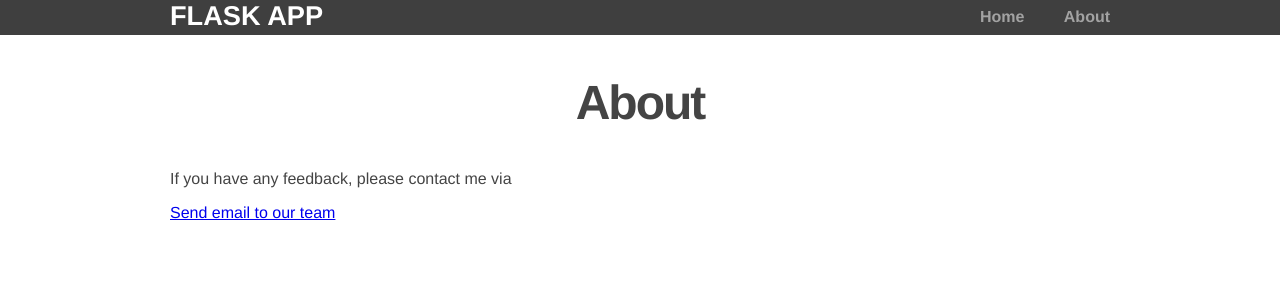
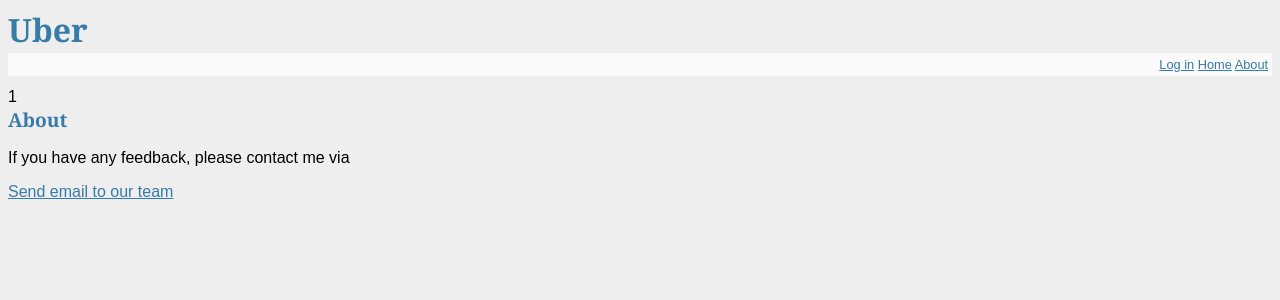
Before and after one commit to itamsvtd/ULocation, a Flask app: template app/templates/about.html in a window 1280 px wide. Shown: the top 300 px of the page. Run offline with Flask 2, Linux system fonts and the light colour scheme; the template is opened without the code that fills it, so the values that code supplies are empty.

Commit message:
edit css

```diff
--- a/app/flaskr.py
+++ b/app/flaskr.py
@@ -71,6 +71,10 @@
             return redirect(url_for('show_location'))
     return render_template('login.html', error=error)
 
+@app.route('/about')
+def about():
+  return render_template('about.html')
+
 @app.route('/logout')
 def logout():
     session.pop('logged_in', None)
--- a/app/static/css/style.css
+++ b/app/static/css/style.css
@@ -4,8 +4,7 @@
 h1              { border-bottom: 2px solid #eee; }
 h2              { font-size: 1.2em; }
 h4, 			{ color : #432312;}
-.page           { margin: 2em auto; width: 35em; border: 5px solid #ccc;
-                  padding: 0.8em; background: white; }
+
 .entries        { list-style: none; margin: 0; padding: 0; }
 .entries li     { margin: 0.8em 1.2em; }
 .entries li h2  { margin-left: -1em; }
@@ -16,16 +15,3 @@
 .flash          { background: #CEE5F5; padding: 0.5em;
                   border: 1px solid #AACBE2; }
 .error          { background: #F0D6D6; padding: 0.5em; }
-
-
-div#wrapper {
-	width:25%; //for illustration only
-	clear:both;
-}
-div#button1 {
-	float:left;
-}
-div#button2 {
-	float:right;
-	display:inline;
-}
--- a/app/templates/about.html
+++ b/app/templates/about.html
@@ -1,6 +1,6 @@
 {% extends "layout.html" %}
 
-{% block content %}
+{% block body %}1
   <h2>About</h2>
   <p> If you have any feedback, please contact me via </p>
   <a href="mailto:vthanhduc92@gmail.com">Send email to our team</a>
--- a/app/templates/layout.html
+++ b/app/templates/layout.html
@@ -1,25 +1,24 @@
-<!DOCTYPE html>
 <html>
-  <head>
-    <title>Flask</title>
-    <strong><link rel="stylesheet" href="{{ url_for('static', filename='css/main.css') }}"></strong>
-  </head>
-  <body>
-    <header>
-      <div class="container">
-        <h1 class="logo">Flask App</h1>
-          <strong><nav>
-        <ul class="menu">
-         <li><a href="{{ url_for('home') }}">Home</a></li>
-         <li><a href="{{ url_for('about') }}">About</a></li>
-        </ul>
-      </nav></strong>
-      </div>
-    </header>
+<body>
 
-    <div class="container">
-      {% block content %}
-      {% endblock %}
-    </div>
-  </body>
+<link rel=stylesheet type=text/css href="{{ url_for('static', filename='css/style.css') }}">
+<div class=page>
+  <h1>Uber</h1>
+  <div class=metanav>
+  {% if not session.logged_in %}
+    <a href="{{ url_for('login') }}">Log in</a>
+    <a href="{{ url_for('show_location') }}">Home</a>
+    <a href="{{ url_for('about') }}">About</a>
+  {% else %}
+    <a href="{{ url_for('logout') }}">Log out</a>
+    <a href="{{ url_for('show_location') }}">Home</a>
+    <a href="{{ url_for('about') }}">About</a>
+  {% endif %}
+  </div>
+  {% for message in get_flashed_messages() %}
+    <div class=flash>{{ message }}</div>
+  {% endfor %}
+  {% block body %}{% endblock %}
+</div>
+</body>
 </html>
--- a/app/templates/login.html
+++ b/app/templates/login.html
@@ -1,4 +1,4 @@
-{% extends "layout2.html" %}
+{% extends "layout.html" %}
 {% block body %}
   <h2>Login</h2>
   {% if error %}<p class=error><strong>Error:</strong> {{ error }}{% endif %}
--- a/app/templates/show_locations.html
+++ b/app/templates/show_locations.html
@@ -1,4 +1,4 @@
-{% extends "layout2.html" %}
+{% extends "layout.html" %}
 {% block body %}
   {% if session.logged_in %}
   <div id="button_div">
```
